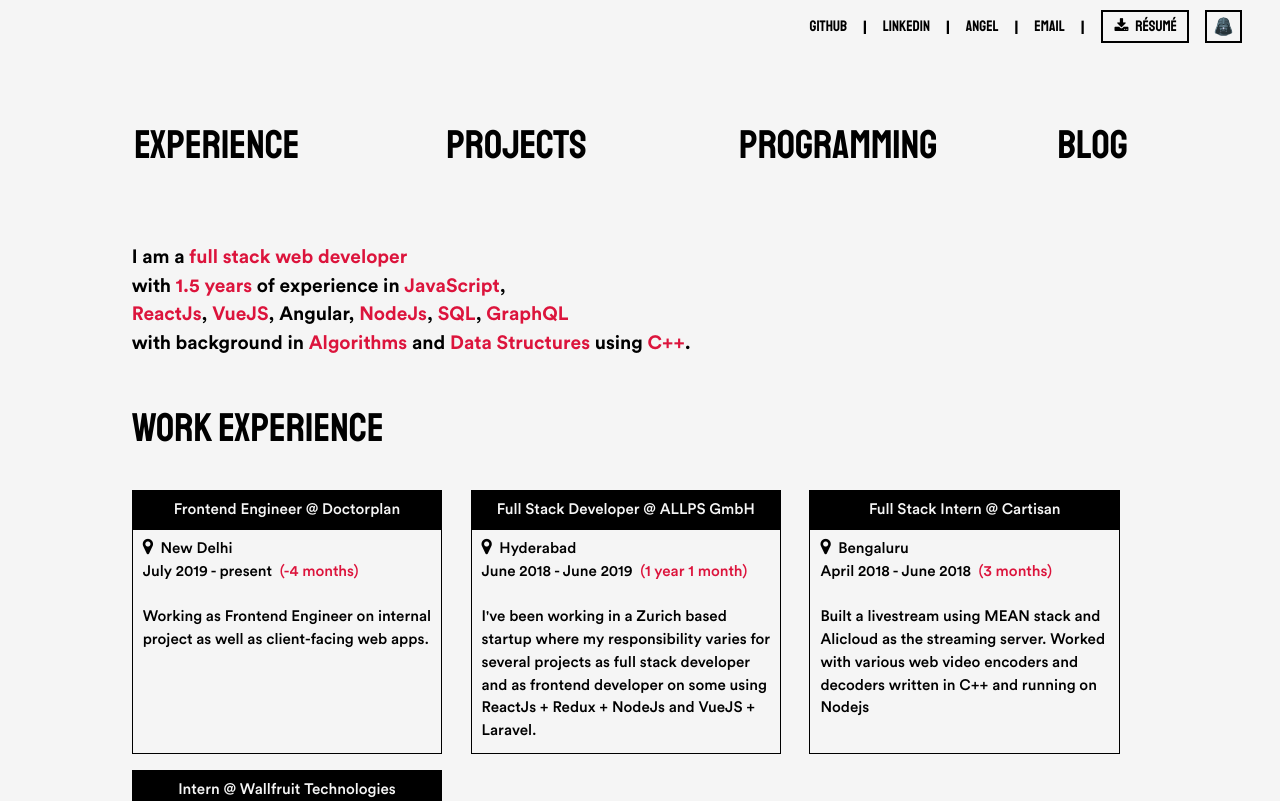
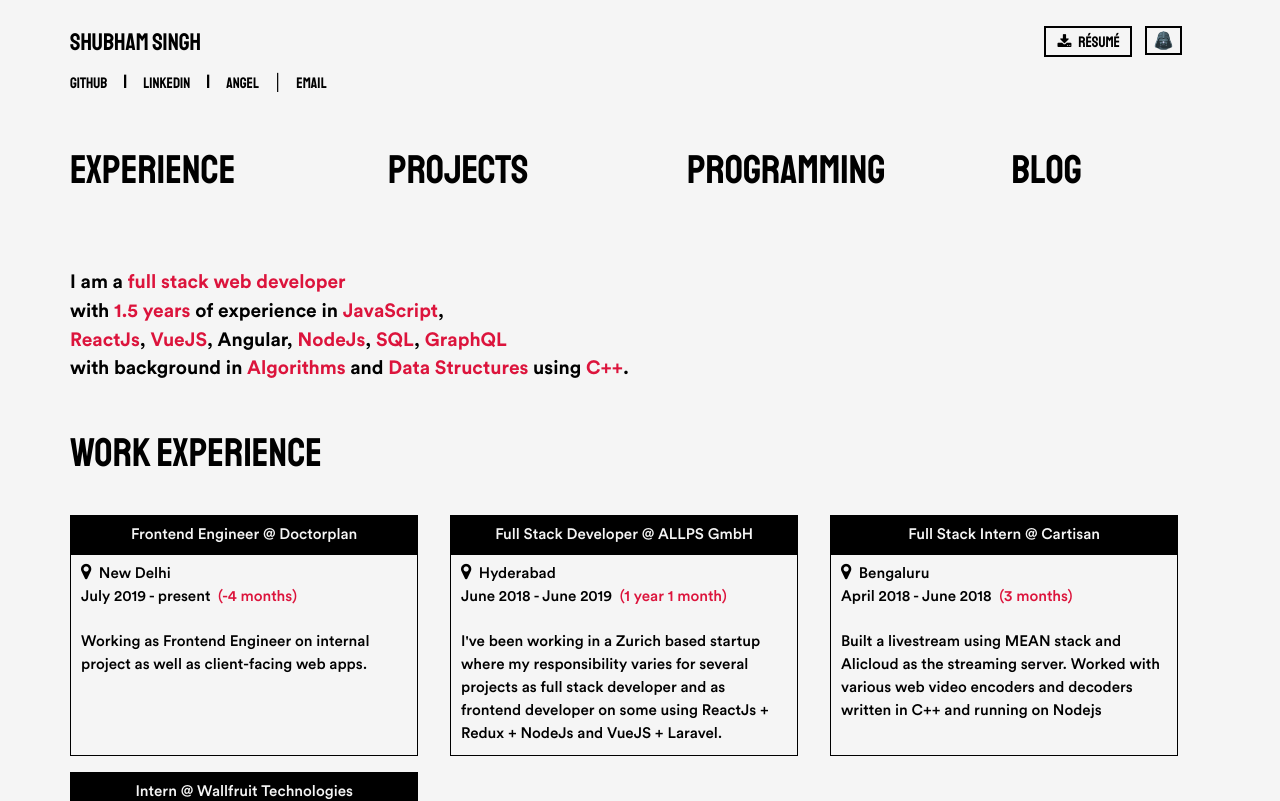
Before and after one commit to strcoder4007/theTownCenter, an Angular app: page / in a window 1280 px wide. Shown: the top 801 px of the page. Built offline with nearby package versions, Linux system fonts and the light colour scheme.

Commit message:
Structure working draft 1

```diff
--- a/src/app/app.component.css
+++ b/src/app/app.component.css
@@ -5,8 +5,3 @@
 .mynavOptions:hover {
     color: crimson;
 }
-.theme-button {
-  cursor: pointer;
-  margin-top: -5px;
-  outline: none;
-}
--- a/src/app/app.component.html
+++ b/src/app/app.component.html
@@ -1,23 +1,15 @@
 <div class="container-fluid" [ngClass]="[theme + '-theme']">
-  <div class="container-fluid d-sm-none pt-3">
-    <div class="row gutter-0 elementToFadeIn justify-content-around">
-      <p class="staat largeFont m-0" [ngClass]="[theme + '-theme']">Shubham Singh</p>
-    </div>
-  </div>
-
-  <div class="container-fluid elementToFadeIn">
-    <div class="row pt-3 mr-2 justify-content-around">
-      <a class="col offset-md-1 smallFont staat float-left d-none d-sm-block" href="/" [ngClass]="[theme + '-theme']"></a>
-      <a class="smallFont staat float-right ml-3" target="_blank" href="https://github.com/strcoder4007" [ngClass]="[theme + '-theme']">Github</a>
-      <span class="mediumFont staat float-right ml-3" style="margin-top: -2px" [ngClass]="[theme + '-theme']">|</span>
-      <a class="smallFont staat float-right ml-3" target="_blank" href="https://www.linkedin.com/in/shubham-singh-15b76951" [ngClass]="[theme + '-theme']">Linkedin</a>
-      <span class="mediumFont staat float-right ml-3" style="margin-top: -2px" [ngClass]="[theme + '-theme']">|</span>
-      <a class="smallFont staat float-right ml-3" target="_blank" href="https://angel.co/shubham-singh-128" [ngClass]="[theme + '-theme']">Angel</a>
-      <span class="mediumFont staat float-right ml-3" style="margin-top: -2px" [ngClass]="[theme + '-theme']">|</span>
-      <a class="smallFont staat float-right ml-3" href="mailto:mynameshubham@gmail.com" [ngClass]="[theme + '-theme']">Email</a>
-      <span class="mediumFont staat float-right ml-3" style="margin-top: -2px" [ngClass]="[theme + '-theme']">|</span>
+  <div class="container pt-3">
+    <div class="row w-100 pt-2 gutter-0 elementToFadeIn" style="position: relative">
+      <p class="staat m-0" style="font-size: 1.5rem" [ngClass]="[theme + '-theme']" (click)="router.navigate('/')">Shubham Singh</p>
+      <button class="smallFont staat float-right theme-icon"
+              [ngStyle]="{ 'border' : '2px solid ' + (theme === 'light' ? '#000000' : 'whitesmoke')}"
+              [ngClass]="[theme + '-theme']" (click)="toggleTheme()">
+        <img src="../assets/yoda.png" style="margin-top: 2px" width="27.5px" *ngIf="theme === 'dark'">
+        <img src="../assets/darthVader.svg" style="margin-top: 1px" width="21px" *ngIf="theme === 'light'">
+      </button>
       <a class="smallFont staat float-right ml-3 theme-button" href="assets/resume.pdf" target="_blank"
-         [ngStyle]="{'margin-top': '-6px','border' : '2px solid ' + (theme === 'light' ? '#000000' : 'whitesmoke')}"
+         [ngStyle]="{ 'border' : '2px solid ' + (theme === 'light' ? '#000000' : 'whitesmoke')}"
          [ngClass]="[theme + '-theme']">
         <div style="height: 4px; width: 100%"></div>
         <span style="padding-left: 7.5px; padding-right: 10px;">
@@ -25,19 +17,25 @@
             r&#233;sum&#233;
           </span>
       </a>
-      <button class="smallFont staat float-right ml-3 theme-button"
-              [ngStyle]="{ 'margin-top': '-6px','border' : '2px solid ' + (theme === 'light' ? '#000000' : 'whitesmoke')}"
-              [ngClass]="[theme + '-theme']" (click)="toggleTheme()">
-        <img src="../assets/yoda.png" style="margin-top: 2px" width="27.5px" *ngIf="theme === 'dark'">
-        <img src="../assets/darthVader.svg" style="margin-top: 1px" width="21px" *ngIf="theme === 'light'">
-      </button>
     </div>
   </div>
 
-  <div class="container-fluid pt-4 py-md-5">
+  <div class="container pt-2 elementToFadeIn">
+    <div class="pt-0 mr-4 pr-1 justify-content-around" style="float: left">
+      <a class="smallFont staat " target="_blank" href="https://github.com/strcoder4007" [ngClass]="[theme + '-theme']">Github</a>
+      <span class="mediumFont staat ml-3" style="margin-top: -2px" [ngClass]="[theme + '-theme']">|</span>
+      <a class="smallFont staat ml-3" target="_blank" href="https://www.linkedin.com/in/shubham-singh-15b76951" [ngClass]="[theme + '-theme']">Linkedin</a>
+      <span class="mediumFont staat ml-3" style="margin-top: -2px" [ngClass]="[theme + '-theme']">|</span>
+      <a class="smallFont staat ml-3" target="_blank" href="https://angel.co/shubham-singh-128" [ngClass]="[theme + '-theme']">Angel</a>
+      <span class="mediumFontstaat ml-3" style="margin-top: -2px" [ngClass]="[theme + '-theme']">|</span>
+      <a class="smallFont staat ml-3" href="mailto:mynameshubham@gmail.com" [ngClass]="[theme + '-theme']">Email</a>
+    </div>
+  </div>
+
+  <div class="container pt-4 py-md-5">
     <div class="row elementToFadeIn my-3 mt-sm-4">
-      <a href="#experience" class="col offset-md-1 staat largeFont d-block d-sm-none" [ngClass]="[theme + '-theme']">exp.</a>
-      <a href="#experience" class="col offset-md-1 staat largeFont d-none d-sm-block" [ngClass]="[theme + '-theme']">
+      <a href="#experience" class="col staat largeFont d-block d-sm-none" [ngClass]="[theme + '-theme']">exp.</a>
+      <a href="#experience" class="col staat largeFont d-none d-sm-block" [ngClass]="[theme + '-theme']">
         <span style="float: left;">experience</span>
       </a>
 
@@ -57,7 +55,7 @@
     </div>
   </div>
 
-  <div class="container-fluid elementToFadeIn my-1 w-100">
+  <div class="container elementToFadeIn my-1 w-100">
     <app-home [theme]="theme"></app-home>
   </div>
 
--- a/src/app/home/home.component.html
+++ b/src/app/home/home.component.html
@@ -1,5 +1,5 @@
 
-<div class="col-12 col-sm-10 offset-0 offset-sm-1 p-0">
+<div class="col p-0">
 
   <!-----------------INTRO -------------------->
   <p class="roboto-bold mediumFont" [ngClass]="[theme + '-theme']">
@@ -10,7 +10,7 @@
   <div>
     <p id="experience" class="mynavOptions largeFont staat pt-4 pb-3" [ngClass]="[theme + '-theme']">work experience</p>
     <div class="row gutter-0 d-flex justify-content-start">
-      <div class="col-sm-6 col-lg-4 mb-3 p-0 fill-height-or-more" *ngFor="let exp of workExp; let i = index">
+      <div class="col-sm-6 col-lg-4 col-md-5 mb-3 p-0 fill-height-or-more" *ngFor="let exp of workExp; let i = index">
         <div class="col-12 col-sm-11 card p-0">
           <div class="card-body p-0" [ngClass]="[theme + '-theme']">
             <div class="p-0 d-flex justify-content-around header" [ngClass]="[theme === 'light' ? 'dark-theme' : 'light-theme']">
@@ -95,38 +95,49 @@
   <!-------------------------------Programming--------------------------------- -->
 
   <p id="programming" class="mynavOptions largeFont staat pt-5 pb-3" [ngClass]="[theme + '-theme']">algorithmic programming</p>
-  <div class="row gutter-0">
-    <div class="col-sm-7 smallFont roboto" [ngClass]="[theme + '-theme']">
+  <div class="row gutter-0 d-flex">
+    <div class="smallFont roboto" [ngClass]="[theme + '-theme']">
       I participate in <span class="text-crimson">contests</span> based on <span class="text-crimson">algorithms</span>, <br><span class="text-crimson">data structures</span> and <span class="text-crimson">mathematics</span> using <span class="text-crimson">C++</span> as my primary language. <br>All my stats can be found in my profiles on various competitive programming websites.
-    </div>
-  </div>
-
-  <div class="my-5 m-0 p-0">
+      <div class="my-4 m-0 p-0">
         <a href="assets/acm2017.pdf" class="projectLink roboto smallFont underline" target="_blank" [ngClass]="[theme + '-theme']">
           <i class="fa fa-trophy"></i>&nbsp;Qualified <span class="text-crimson"><b>ACM-ICPC INDIA</b></span> regionals 2016.
         </a>
       </div>
-
-  <div class="my-5 m-0 p-0">
-    <div class="col-md-12 col-lg-8 col-xl-6  card p-0">
+    </div>
+    <div class="mt-1">
+      <div class="card p-0">
         <div class="card-body p-0" [ngClass]="[theme + '-theme']">
           <div class="header d-flex justify-content-around" [ngClass]="[theme === 'light' ? 'dark-theme' : 'light-theme']">
             <p class="smallFont roboto m-0 p-2">Contest Profiles:</p>
           </div>
-        <p class="card-text p-2" [ngClass]="[theme + '-theme']">
+          <div class="row">
+            <div class="col card-text p-2 ml-3" [ngClass]="[theme + '-theme']">
               <a href="http://codeforces.com/profile/fie" class="underline projectLink" [ngClass]="[theme + '-theme']" target="_blank">&nbsp;Codeforces</a><br>
               [Code to 800+ problems solved on Codeforces:
               <a href="https://github.com/strcoder4007/codeforces" class="projectLink ml-1 underline" [ngClass]="[theme + '-theme']" target="_blank"><i class="fa fa-github"></i> &nbsp;Github</a> ]<br><br>
               <a href="http://www.spoj.com/users/strcoder4007/" class="underline projectLink" [ngClass]="[theme + '-theme']" target="_blank">&nbsp;SPOJ</a><br>
               [Code to 180+ problems solved on SPOJ:
               <a href="https://github.com/strcoder4007/spoj" class="projectLink ml-1 underline" [ngClass]="[theme + '-theme']" target="_blank"><i class="fa fa-github"></i> &nbsp;Github</a> ]<br><br>
-          <a href="https://www.hackerrank.com/FrozenOnion" class="underline projectLink" [ngClass]="[theme + '-theme']" target="_blank">&nbsp;Hackerrank</a>,
-          <a href="https://csacademy.com/user/strcoder/" class="underline projectLink" [ngClass]="[theme + '-theme']" target="_blank">&nbsp;CSAcademy</a>,
-          <a href="https://atcoder.jp/user/STR" class="underline projectLink" [ngClass]="[theme + '-theme']" target="_blank">&nbsp;AtCoder</a>,
+            </div>
+            <div class="col card-text p-2" style="display: flex; justify-content: center">
+              <div>
+                <a href="https://www.hackerrank.com/FrozenOnion" class="underline projectLink" [ngClass]="[theme + '-theme']" target="_blank">&nbsp;Hackerrank</a>
+                <br><div style="height:7.5px"></div>
+                <a href="https://csacademy.com/user/strcoder/" class="underline projectLink" [ngClass]="[theme + '-theme']" target="_blank">&nbsp;CSAcademy</a>
+                <br><div style="height:7.5px"></div>
+                <a href="https://atcoder.jp/user/STR" class="underline projectLink" [ngClass]="[theme + '-theme']" target="_blank">&nbsp;AtCoder</a>
+                <br><div style="height:7.5px"></div>
                 <a href="http://acm.timus.ru/author.aspx?id=199801" class="underline projectLink" [ngClass]="[theme + '-theme']" target="_blank">&nbsp;Timus Online Judge</a>
-        </p>
               </div>
             </div>
           </div>
+        </div>
+      </div>
+    </div>
+  </div>
+
+
+
+
   <br>
 </div>
--- a/src/styles.css
+++ b/src/styles.css
@@ -11,8 +11,21 @@ a:hover {
 .text-crimson {
   color: crimson;
 }
+.container {
+  padding-left: 0;
+  padding-right: 0;
+}
+html {
+  background-color: black;
+}
 body {
   background-color: whitesmoke;
+}
+input:focus,
+select:focus,
+textarea:focus,
+button:focus {
+  outline: none;
 }
 .roboto {
   font-family: 'Circular Std Medium';
@@ -78,6 +91,20 @@ button {
   width: calc(100% + 4px);
 }
 
+.theme-button {
+  position: absolute;
+  top: 5px;
+  right: 78px;
+  cursor: pointer;
+  outline: none;
+}
+.theme-icon {
+  position: absolute;
+  top: 5px;
+  right: 28px;
+  cursor: pointer;
+  outline: none;
+}
 
 @media (min-width: 992px) {
   .largeFont {
@@ -86,10 +113,16 @@ button {
   .mediumFont {
     font-size: 1.2rem;
   }
+  .theme-button, .theme-icon {
+    top: 6px;
+  }
 }
 @media (min-width: 1200px) {
   .largeFont {
     font-size: 2.5rem;
+  }
+  .theme-button, .theme-icon {
+    top: 10px;
   }
 }
 
```
Also changed, not shown: src/assets/darthVader.png (deleted). Lines whose indentation alone changed are shown as unchanged.
